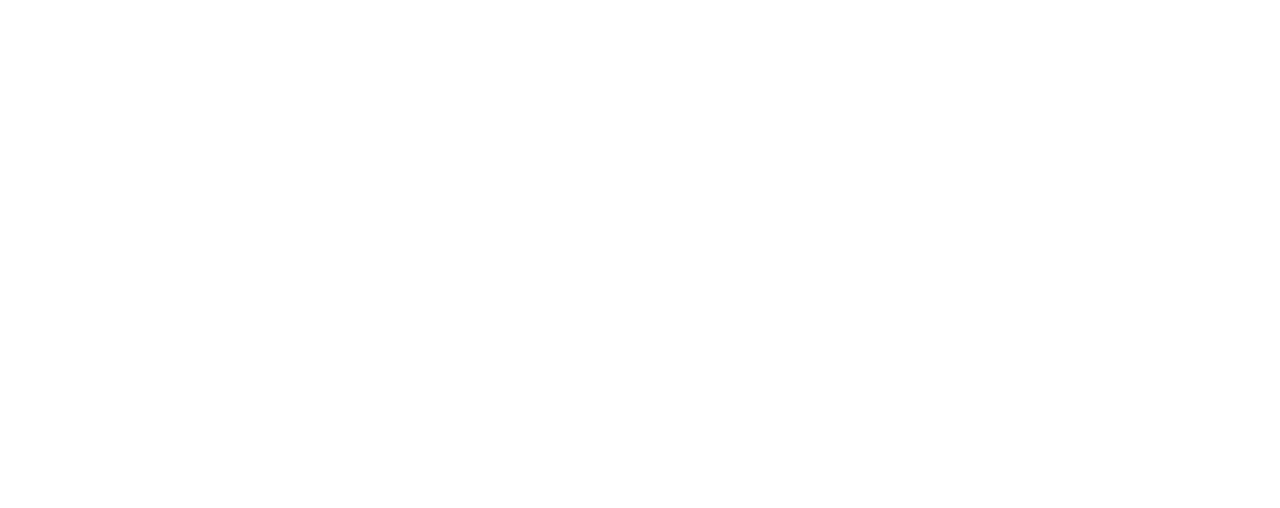
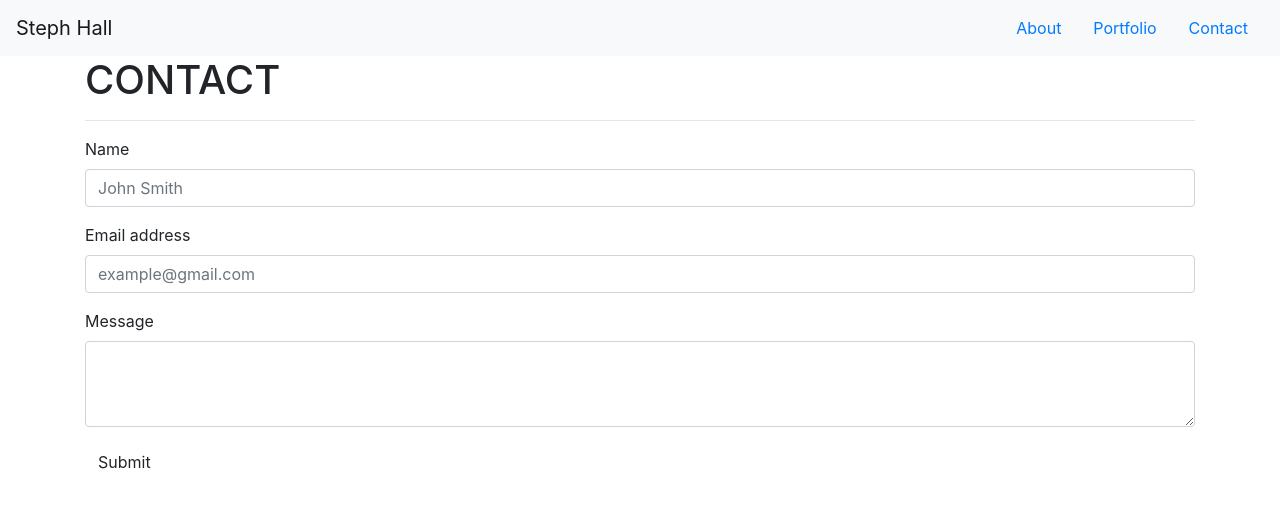
Before and after one commit to stephanie-hall/CSS-Bootstrap-Responsive-Portfolio, a plain HTML site: page contact.html in a window 1280 px wide. Drawn offline with nearby package versions, Linux system fonts and the light colour scheme.

Commit message:
Contact page

```diff
--- a/contact.html
+++ b/contact.html
@@ -0,0 +1,97 @@
+<!DOCTYPE html>
+<html lang="en">
+    <head>
+        <meta charset="UTF-8"/>
+        <meta name="viewport" content="width=device-width, initial-scale=1.0"/>
+
+        <!-- Bootstrap Link -->
+        <link
+            rel="stylesheet"
+            href="https://stackpath.bootstrapcdn.com/bootstrap/4.5.0/css/bootstrap.min.css"
+            integrity="sha384-9aIt2nRpC12Uk9gS9baDl411NQApFmC26EwAOH8WgZl5MYYxFfc+NcPb1dKGj7Sk"
+            crossorigin="anonymous"
+        />
+
+        <!-- CSS Link -->
+        <link rel="stylesheet" href="style.css"/>
+
+        <!-- Sites Title -->
+        <title>Steph's Site</title>
+    </head>
+
+    <body>
+        <!-- NAV BAR -->
+        <nav class="navbar navbar-expand-lg navbar-light bg-light">
+            <a class="navbar-brand" href="#">Steph Hall</a>
+            <div class="collapse navbar-collapse" id="navbarNav"></div>
+                <ul class="nav justify-content-end">
+                    <li class="nav-item">
+                        <a class="nav-link" href="index.html">About</a>
+                    </li>
+                    <li class="nav-item">
+                        <a class="nav-link" href="portfolio.html">Portfolio</a>
+                    </li>
+                    <li class="nav-item">
+                        <a class="nav-link active" href="contact.html">Contact</a>
+                    </li>
+                </ul>
+            </div>
+        </nav>
+
+        <!-- Contact Form -->
+        <div class="container">
+            <section class="contact">
+              <div class="row">
+                    <div class="col-12">
+                        <h1 class="section-title text-uppercase">Contact</h1>
+                        <hr />
+                    </div>
+                </div>
+                <div class="row">
+                    <div class="col-12">
+                        <form class="contact-form">
+                            <!-- Name -->
+                            <div class="form-group">
+                                <label for="exampleInputEmail1">Name</label>
+                                <input
+                                    type="text"
+                                    class="form-control"
+                                    id="name"
+                                    aria-describedby="textHelp"
+                                    placeholder="John Smith"
+                                />
+                            </div>
+                            <!-- Email -->
+                            <div class="form-group">
+                                <label for="exampleInputEmail1">Email address</label>
+                                <input
+                                    type="email"
+                                    class="form-control"
+                                    id="exampleInputEmail1"
+                                    aria-describedby="emailHelp"
+                                    placeholder="example@gmail.com"
+                                />
+                            </div>
+                            <!-- Message -->
+                            <div class="form-group">
+                                <label for="messageTextarea1">Message</label>
+                                <textarea
+                                    class="form-control"
+                                    id="messageTextarea1"
+                                    rows="3"
+                                ></textarea>
+                            </div>
+                            <!-- Submit Button -->
+                            <button type="submit" class="btn btn-default btn-my-primary">
+                                Submit
+                            </button>
+                        </form>
+                    </div>
+                </div>
+            </section>
+        </div>
+
+        <!-- Footer -->
+
+    </body>
+</html>
```
Also changed, not shown: index.html (+1 -25 lines), portfolio.html (+45 -0 lines).
